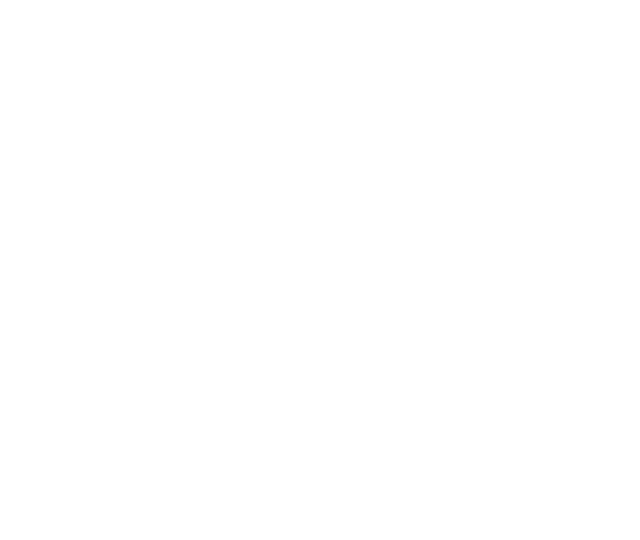
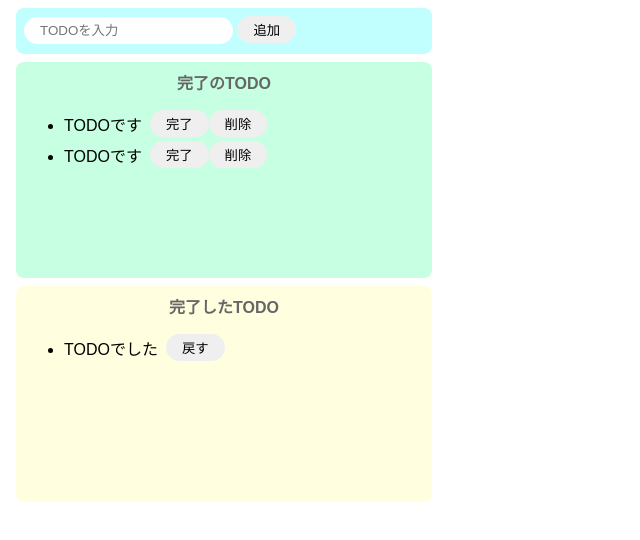
Before and after one commit to aptom248/todo-js, a website built with Parcel: page index.html in a window 1280 px wide. Shown: the whole page, without its empty margins (0-640 px from the left). Built offline with nearby package versions, Linux system fonts and the light colour scheme.

Commit message:
add html add html

```diff
--- a/index.html
+++ b/index.html
@@ -6,9 +6,34 @@
   </head>
 
   <body>
-    <div></div>
-    <div></div>
-    <div></div>
+    <div class="input-area">
+      <input placeholder="TODOを入力" />
+      <button>追加</button>
+    </div>
+    <div class="incomplete-area">
+      <p class="title">完了のTODO</p>
+      <ul>
+        <div class="list-row">
+          <li>TODOです</li>
+          <button>完了</button>
+          <button>削除</button>
+        </div>
+        <div class="list-row">
+          <li>TODOです</li>
+          <button>完了</button>
+          <button>削除</button>
+        </div>
+      </ul>
+    </div>
+    <div class="complete-area">
+      <p class="title">完了したTODO</p>
+      <ul>
+        <div class="list-row">
+          <li>TODOでした</li>
+          <button>戻す</button>
+        </div>
+      </ul>
+    </div>
     <script src="src/index.js"></script>
   </body>
 </html>
--- a/src/styles.css
+++ b/src/styles.css
@@ -1,3 +1,66 @@
 body {
   font-family: sans-serif;
 }
+
+input {
+  border-radius: 16px;
+  border: none;
+  padding: 6px 16px;
+  outline: none;
+}
+
+button {
+  border-radius: 16px;
+  border: none;
+  padding: 4px 16px;
+}
+
+button:hover {
+  background-color: #ff7fff;
+  color: #fff;
+  cursor: pointer;
+}
+
+li {
+  margin-right: 8px;
+}
+
+.input-area {
+  background-color: #c1ffff;
+  width: 400px;
+  height: 30px;
+  padding: 8px;
+  margin: 8px;
+  border-radius: 8px;
+}
+
+.incomplete-area {
+  background-color: #c6ffe2;
+  width: 400px;
+  min-height: 200px;
+  padding: 8px;
+  margin: 8px;
+  border-radius: 8px;
+}
+
+.complete-area {
+  background-color: #ffffe0;
+  width: 400px;
+  min-height: 200px;
+  padding: 8px;
+  margin: 8px;
+  border-radius: 8px;
+}
+
+.title {
+  text-align: center;
+  margin-top: 0;
+  font-weight: bold;
+  color: #666;
+}
+
+.list-row {
+  display: flex;
+  align-items: center;
+  padding-bottom: 4px;
+}
```
